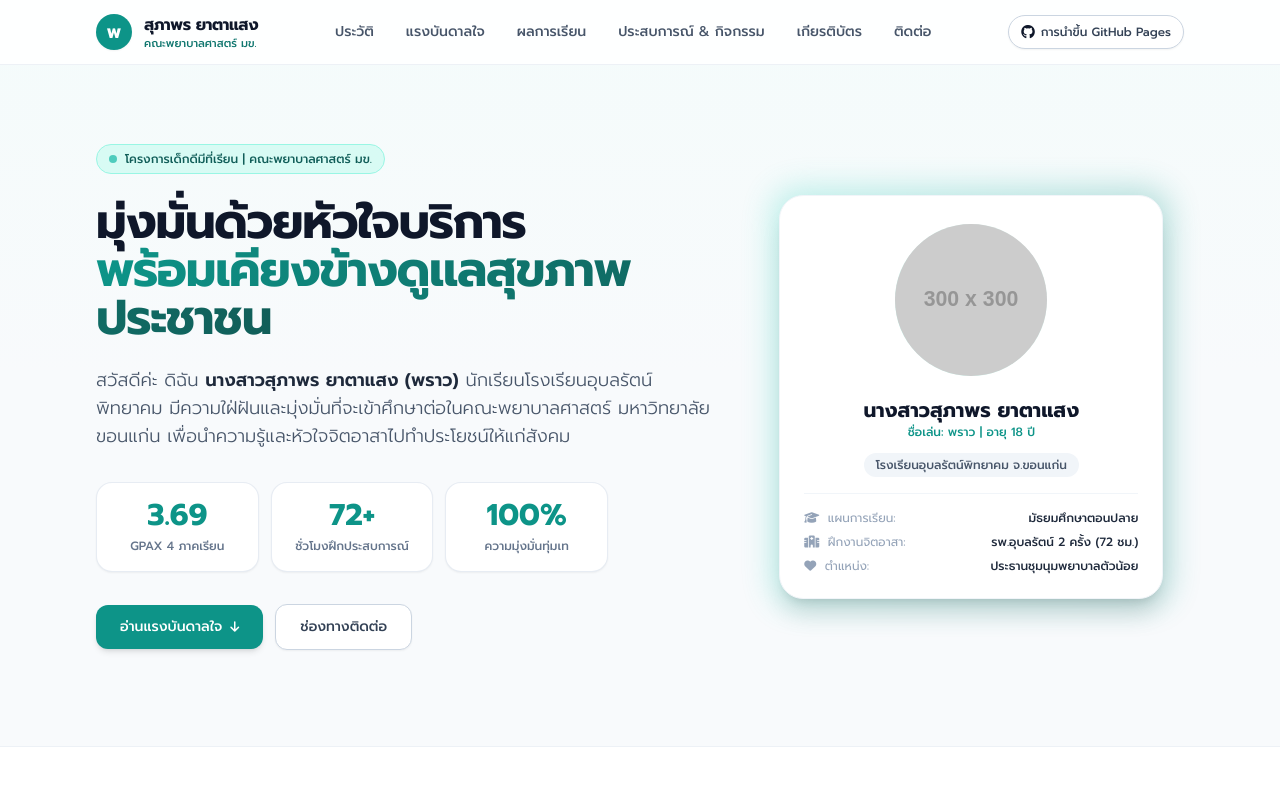
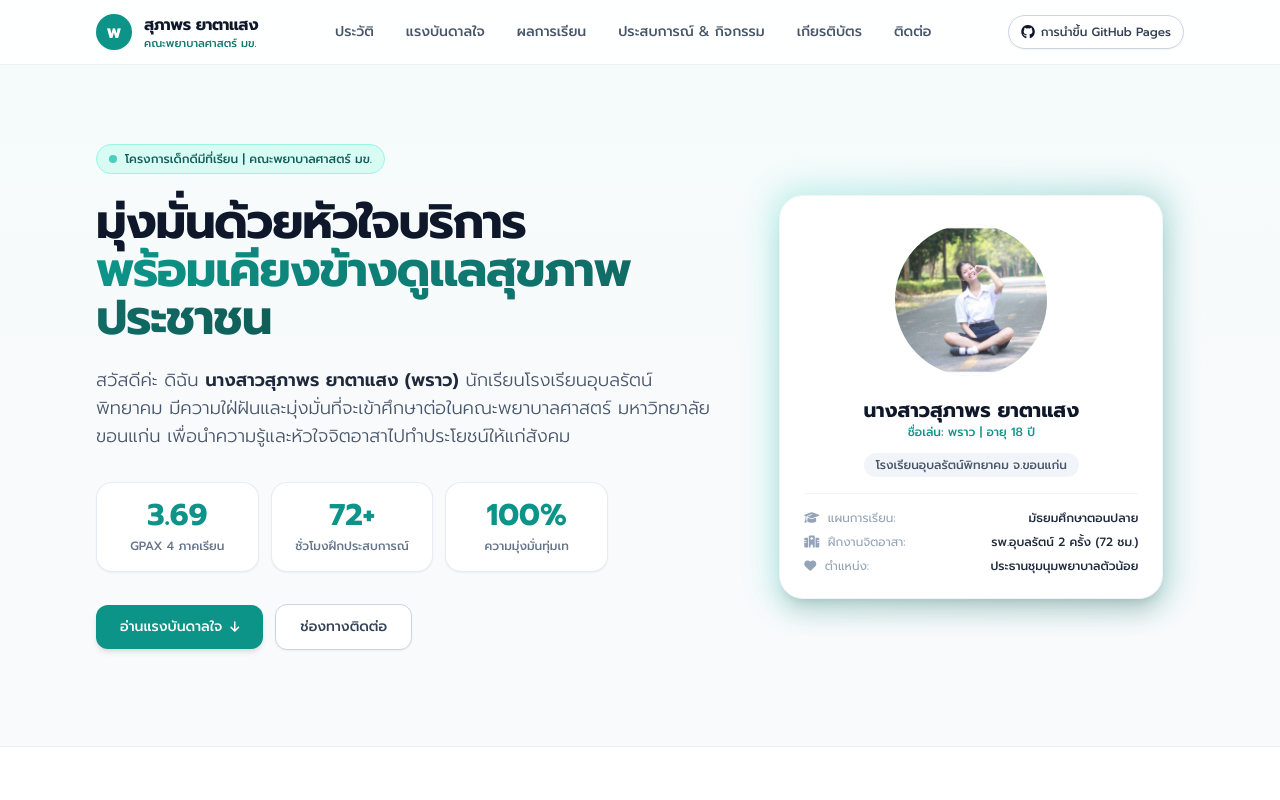
Before and after one commit to 69202302103-dotcom/suphapon_port_th, a plain HTML site: page index.html in a window 1280 px wide. Shown: the top 800 px of the page. Drawn offline with nearby package versions, Linux system fonts and the light colour scheme; placeholder pictures from the web are drawn by us.

Commit message:
Update index.html

```diff
--- a/index.html
+++ b/index.html
@@ -166,8 +166,11 @@
                         <!-- Main Card -->
                         <div class="relative bg-white rounded-3xl p-6 shadow-xl border border-slate-100 text-center">
                             <div class="w-40 h-40 mx-auto rounded-full bg-gradient-to-tr from-nurse-100 to-teal-50 border-4 border-white shadow-inner flex items-center justify-center overflow-hidden mb-4">
-                                <!-- Student Portrait Placeholder / Replace src with actual image -->
-                                <img src="https://placehold.co/300x300/14b8a6/ffffff?text=Suphapon+Y." alt="สุภาพร ยาตาแสง" class="w-full h-full object-cover">
+                                <!-- Student Portrait from GitHub -->
+                                <img src="https://raw.githubusercontent.com/69202302103-dotcom/suphapon_port_th/main/IMG_1648_page-0001.jpg"
+                                     alt="สุภาพร ยาตาแสง"
+                                     class="w-full h-full object-cover"
+                                     onerror="this.onerror=null; this.src='https://placehold.co/300x300/14b8a6/ffffff?text=Suphapon+Y.';">
                             </div>
                             <h2 class="text-xl font-bold text-slate-900">นางสาวสุภาพร ยาตาแสง</h2>
                             <p class="text-xs font-medium text-nurse-600 mb-3">ชื่อเล่น: พราว | อายุ 18 ปี</p>
```
